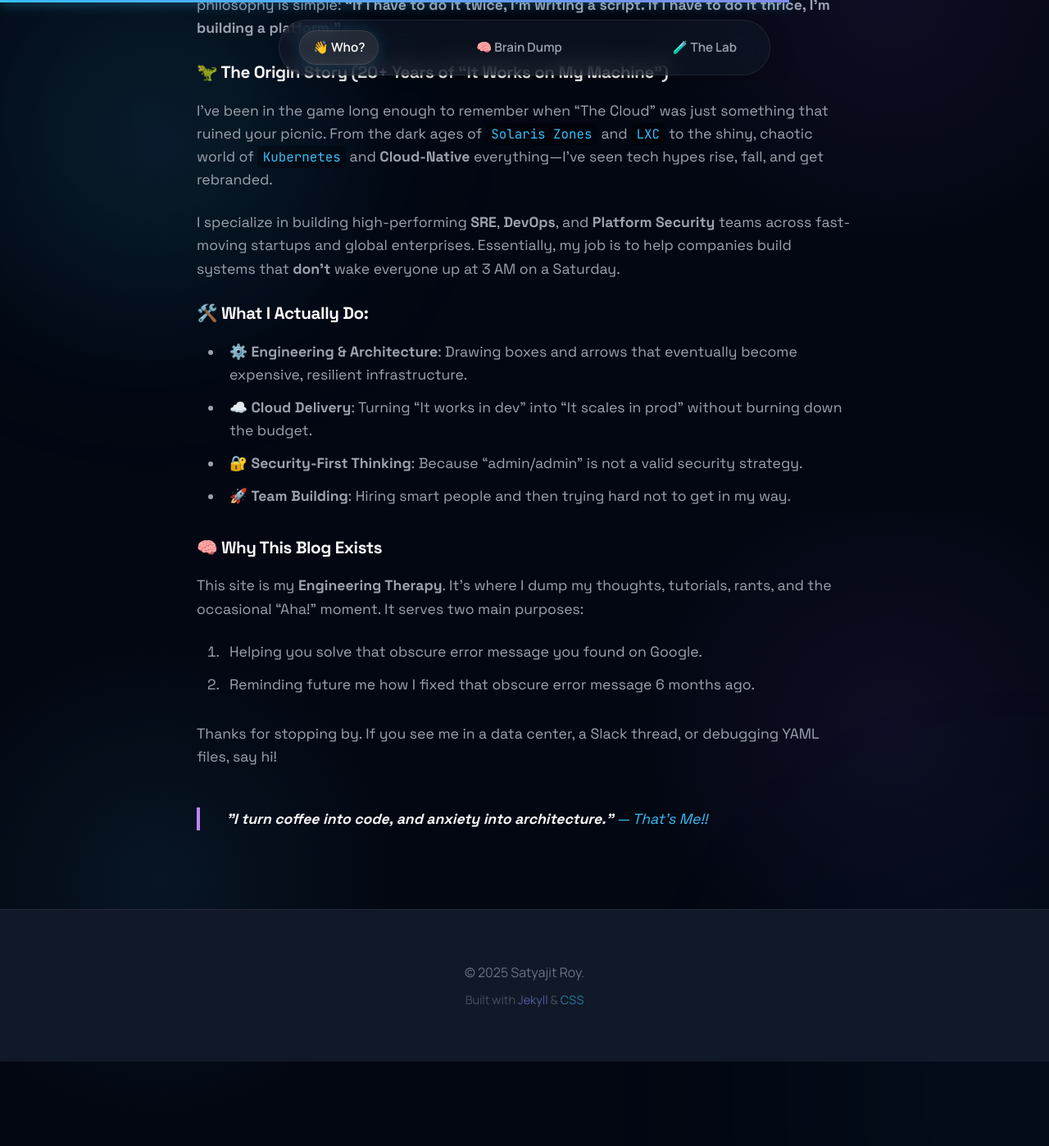
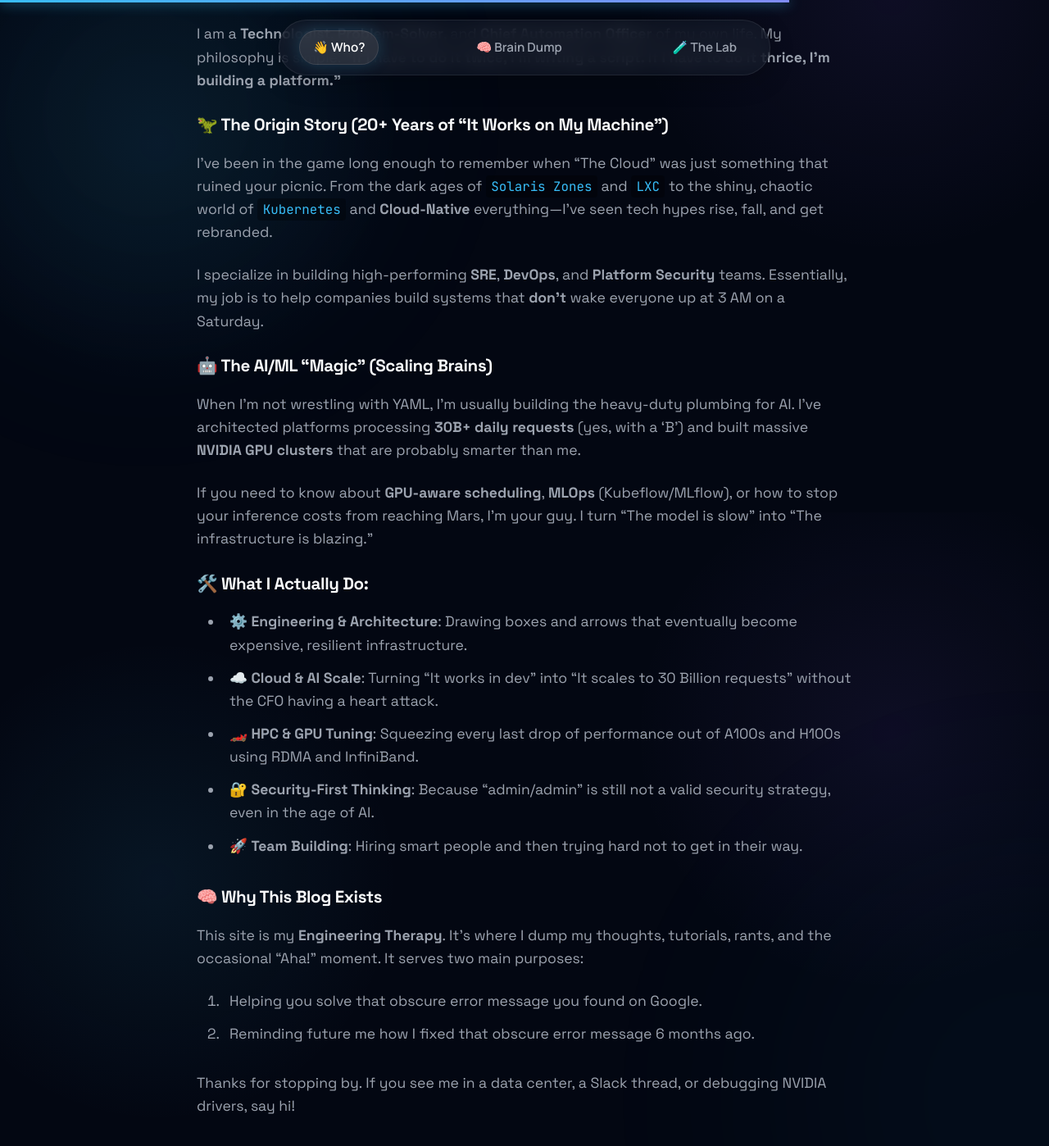
Before and after one commit to kodelint/kodelint.github.io, a Jekyll site: the page built from index.md, in a window 1280 px wide and 1400 px high, scrolled down 1175 px. Shown: the whole window at 82% size. Built offline with Jekyll 4.4.1, drawn with Linux system fonts in a browser that asks for light colours; nearby versions of some CDN libraries; before the commit the page ends 2470 px from its top, so only the background shows below that.

Commit message:
Bio Update: Added AI/ML experience and GPU scaling achievements from resume with a quirky tone

```diff
--- a/index.md
+++ b/index.md
@@ -3,8 +3,8 @@ title: Myself
 layout: page
 ---
 
-<div class="about-hero-visual" style="display: flex; align-items: center; justify-content: center; margin-bottom: 2rem;">
-  <img src="/assets/uploads/kermit-typing.gif" alt="Coding GIF" style="border-radius: 12px; box-shadow: 0 0 30px rgba(56, 189, 248, 0.15); max-width: 100%; height: auto; border: 1px solid rgba(255,255,255,0.1);"/>
+<div class="about-hero-visual" style="display: flex; align-items: center; justify-content: center; margin-bottom: 2rem; background: var(--bg-surface-glass); padding: 2rem; border-radius: var(--radius-lg); border: 1px solid var(--border-subtle);">
+  <img src="/assets/uploads/kermit-typing.gif" alt="Coding GIF" style="border-radius: var(--radius-md); max-width: 100%; height: auto; box-shadow: 0 10px 30px rgba(0,0,0,0.3);"/>
 </div>
 
 👋 **Oh, hi! You found my corner of the internet.**
@@ -17,14 +17,21 @@ I am a **Technologist**, **Problem-Solver**, and **Chief Automation Officer** of
 
 I’ve been in the game long enough to remember when "The Cloud" was just something that ruined your picnic. From the dark ages of `Solaris Zones` and `LXC` to the shiny, chaotic world of `Kubernetes` and **Cloud-Native** everything—I’ve seen tech hypes rise, fall, and get rebranded.
 
-I specialize in building high-performing **SRE**, **DevOps**, and **Platform Security** teams across fast-moving startups and global enterprises. Essentially, my job is to help companies build systems that **don't** wake everyone up at 3 AM on a Saturday.
+I specialize in building high-performing **SRE**, **DevOps**, and **Platform Security** teams. Essentially, my job is to help companies build systems that **don't** wake everyone up at 3 AM on a Saturday.
+
+### 🤖 The AI/ML "Magic" (Scaling Brains)
+
+When I'm not wrestling with YAML, I'm usually building the heavy-duty plumbing for AI. I’ve architected platforms processing **30B+ daily requests** (yes, with a 'B') and built massive **NVIDIA GPU clusters** that are probably smarter than me.
+
+If you need to know about **GPU-aware scheduling**, **MLOps** (Kubeflow/MLflow), or how to stop your inference costs from reaching Mars, I’m your guy. I turn "The model is slow" into "The infrastructure is blazing."
 
 ### 🛠️ What I Actually Do:
 
 *   ⚙️ **Engineering & Architecture**: Drawing boxes and arrows that eventually become expensive, resilient infrastructure.
-*   ☁️ **Cloud Delivery**: Turning "It works in dev" into "It scales in prod" without burning down the budget.
-*   🔐 **Security-First Thinking**: Because "admin/admin" is not a valid security strategy.
-*   🚀 **Team Building**: Hiring smart people and then trying hard not to get in my way.
+*   ☁️ **Cloud & AI Scale**: Turning "It works in dev" into "It scales to 30 Billion requests" without the CFO having a heart attack.
+*   🏎️ **HPC & GPU Tuning**: Squeezing every last drop of performance out of A100s and H100s using RDMA and InfiniBand.
+*   🔐 **Security-First Thinking**: Because "admin/admin" is still not a valid security strategy, even in the age of AI.
+*   🚀 **Team Building**: Hiring smart people and then trying hard not to get in their way.
 
 ### 🧠 Why This Blog Exists
 
@@ -32,8 +39,8 @@ This site is my **Engineering Therapy**. It’s where I dump my thoughts, tutori
   1. Helping you solve that obscure error message you found on Google.
   2. Reminding future me how I fixed that obscure error message 6 months ago.
 
-Thanks for stopping by. If you see me in a data center, a Slack thread, or debugging YAML files, say hi!
+Thanks for stopping by. If you see me in a data center, a Slack thread, or debugging NVIDIA drivers, say hi!
 
-<blockquote style="margin-top: 3rem; border-left: 4px solid var(--accent-tertiary); padding-left: 2rem; font-style: italic;">
-  <span style="font-weight: bold; color: var(--text-primary);">"I turn coffee into code, and anxiety into architecture."</span> <span style="color: var(--accent-primary);"> — That's Me!! </span>
+<blockquote style="margin-top: 4rem; border-left: 4px solid var(--accent-tertiary); padding-left: 2rem; color: var(--text-primary); font-size: 1.5rem; font-family: var(--font-heading); font-style: italic;">
+  "I turn coffee into code, and anxiety into architecture." <span style="color: var(--accent-primary);"> — That's Me!! </span>
 </blockquote>
```
